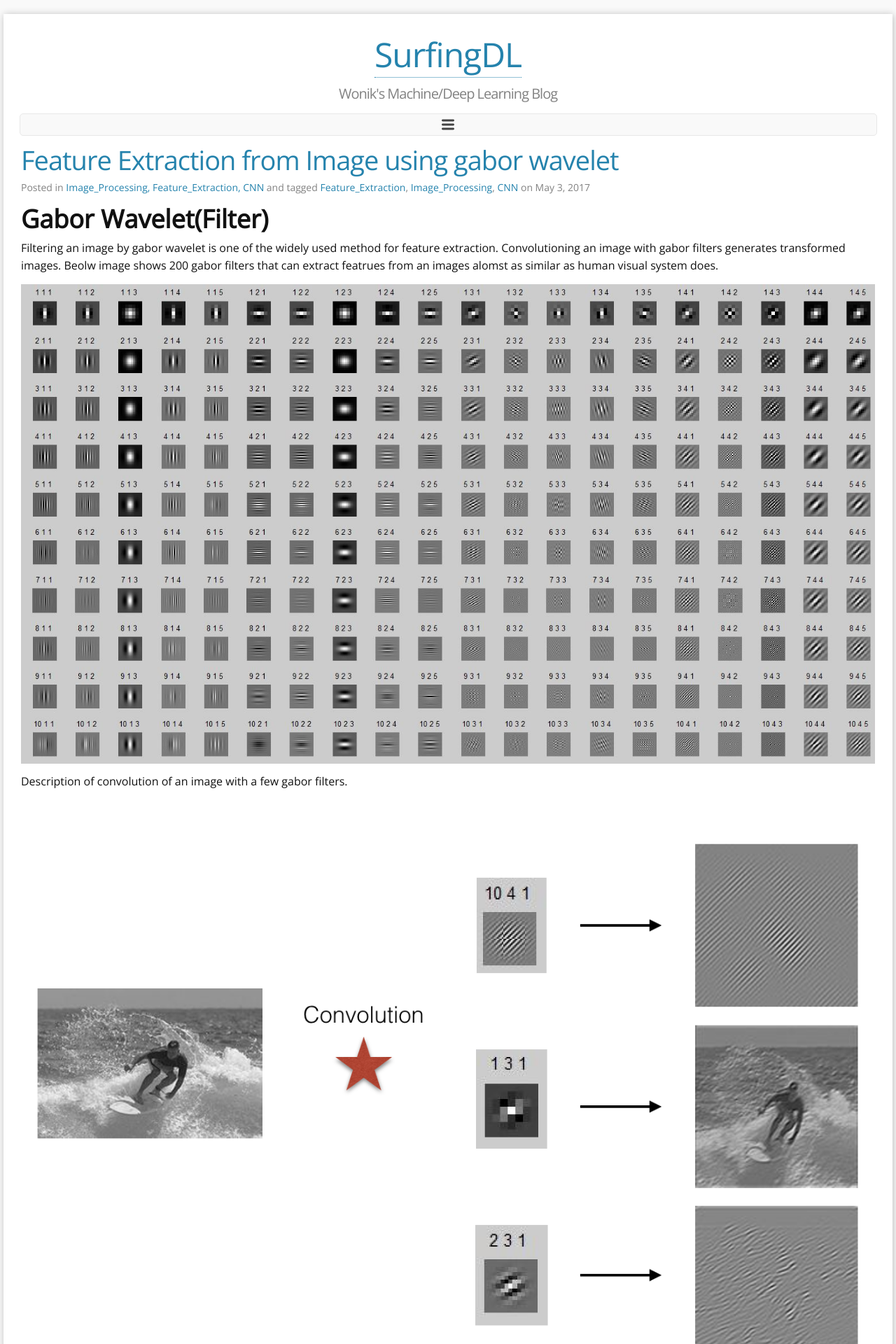
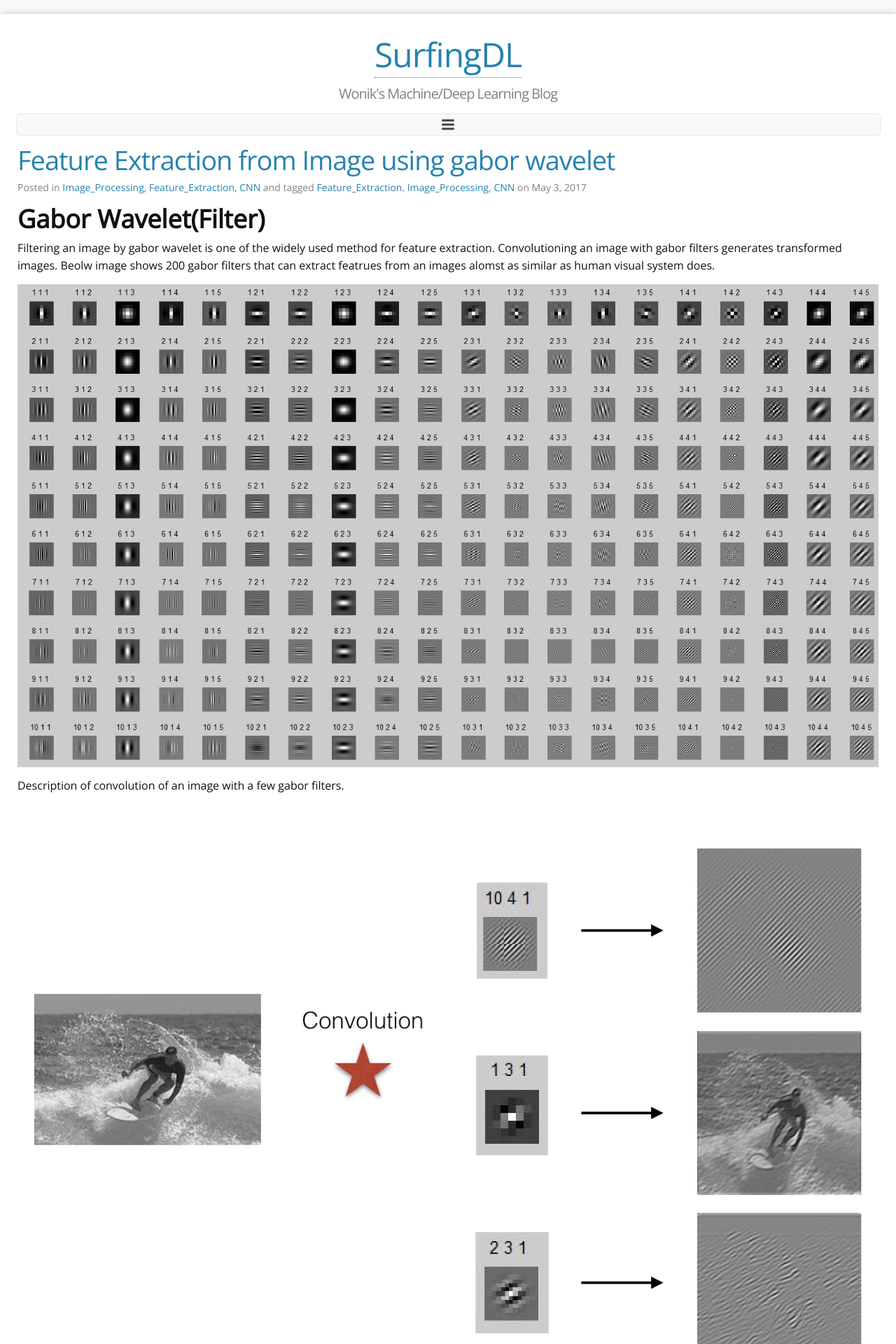
Before and after one commit to wonik/wonikjang.github.io, a Jekyll site: the page built from index.html, in a window 1280 px wide. Shown: the top 1920 px of the page at 70% size. Built offline with Jekyll 4.4.1, drawn with Linux system fonts in a browser that asks for light colours; nearby versions of some CDN libraries; the list of posts is cut into pages by our own code.

Commit message:
Update main.scss

```diff
--- a/css/main.scss
+++ b/css/main.scss
@@ -26,8 +26,8 @@
 
 
 // Width of the content area
-$content-width:    1260px;
-$page-width:       1300px;
+$content-width:    1460px;
+$page-width:       1500px;
 
 $on-palm:          1500px;
 $on-laptop:        1500px;
```
